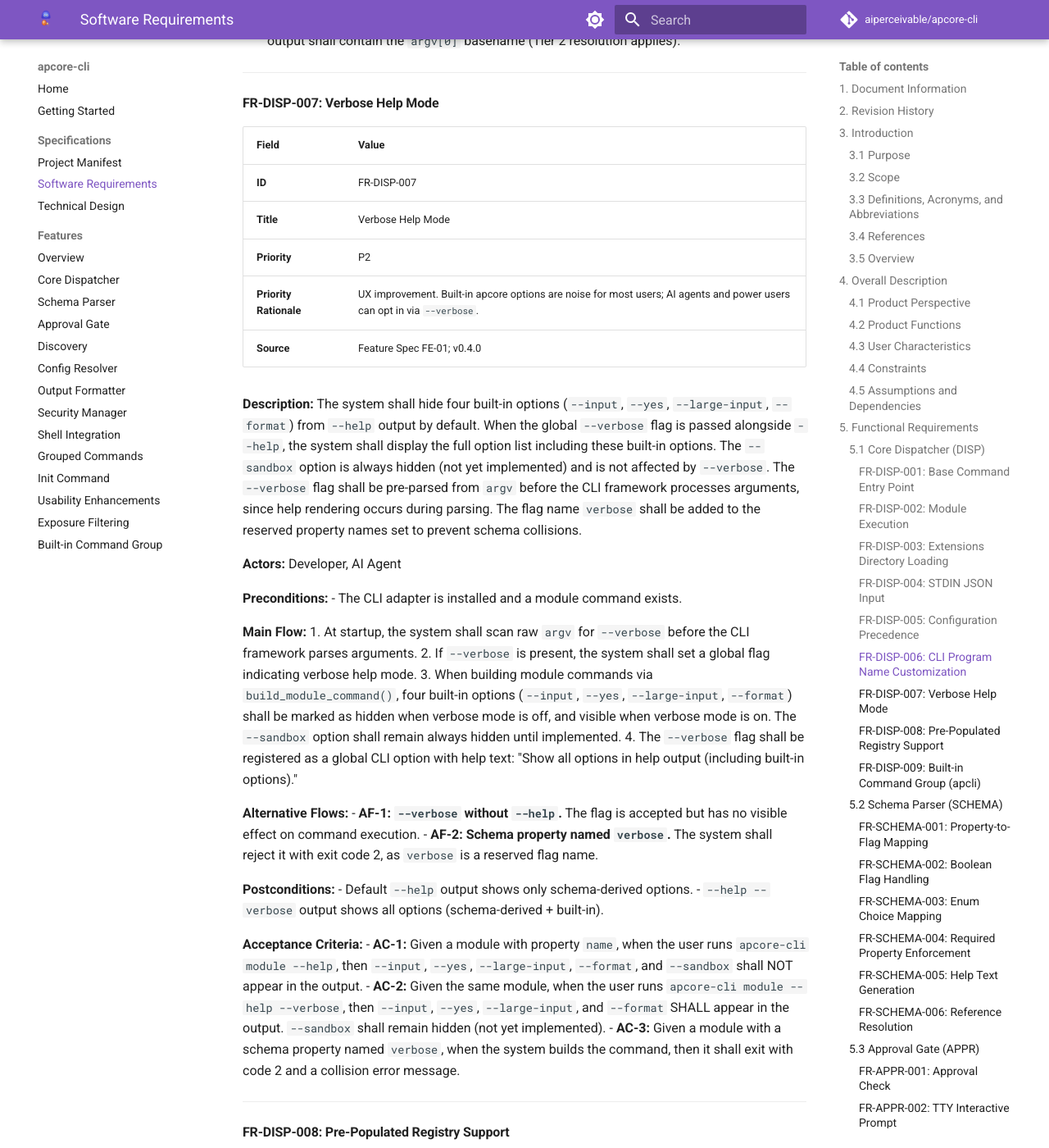
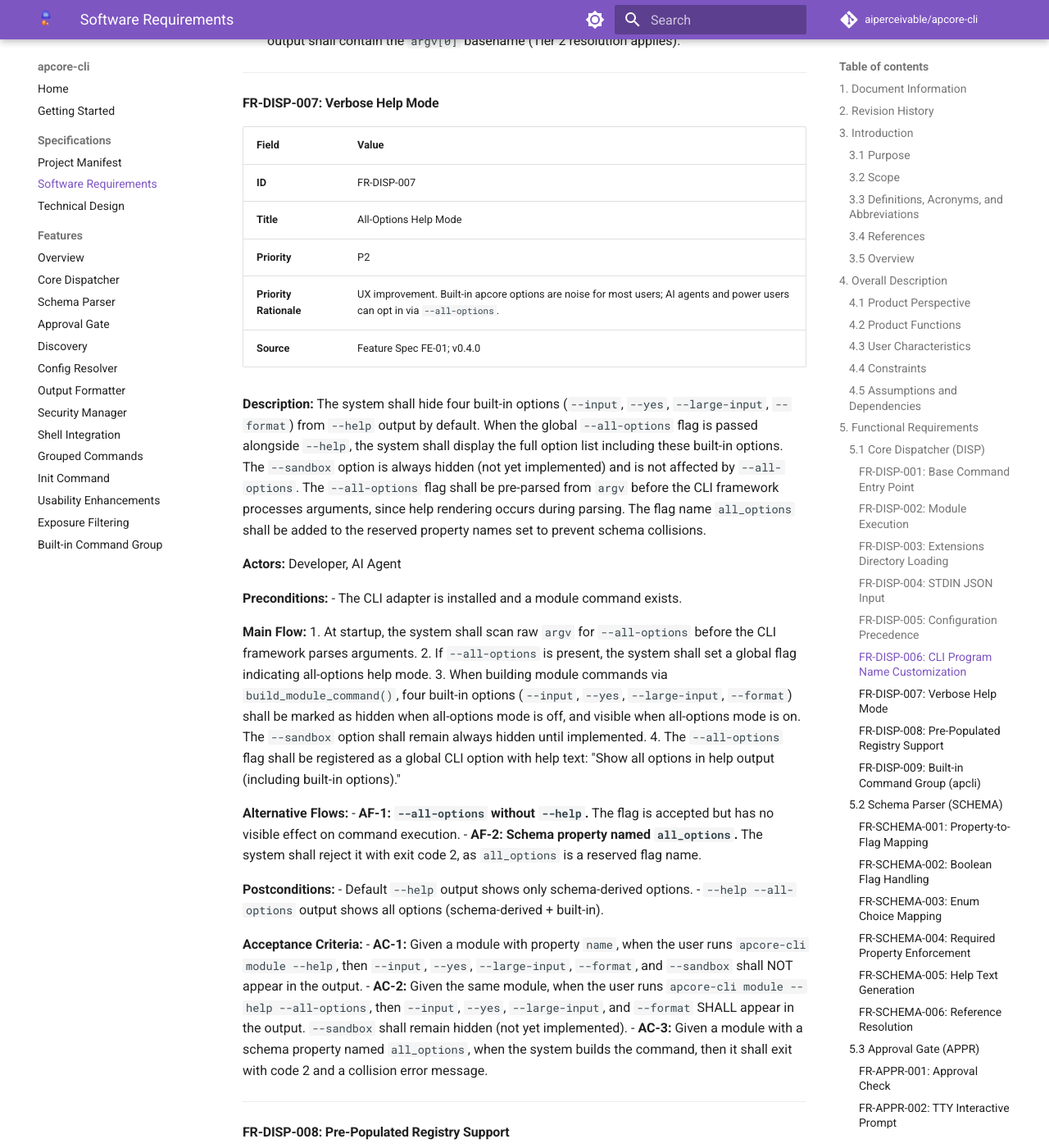
Before and after one commit to aiperceivable/apcore-cli, an MkDocs documentation site: the page built from docs/srs.md, in a window 1280 px wide and 1400 px high, scrolled down 16317 px. Shown: the whole window at 82% size. Built offline with MkDocs 1.6.1 and Material for MkDocs 9.7.7, drawn with Linux system fonts in a browser that asks for light colours; comment, search, counter and statistics services are not loaded; some of the changed text lies outside the part shown.

Commit message:
refactor: rename global --verbose flag to --all-options and update documentation and tests accordingly

```diff
--- a/docs/srs.md
+++ b/docs/srs.md
@@ -445,12 +445,12 @@ The system provides eight feature groups:
 | Field | Value |
 |-------|-------|
 | **ID** | FR-DISP-007 |
-| **Title** | Verbose Help Mode |
+| **Title** | All-Options Help Mode |
 | **Priority** | P2 |
-| **Priority Rationale** | UX improvement. Built-in apcore options are noise for most users; AI agents and power users can opt in via `--verbose`. |
+| **Priority Rationale** | UX improvement. Built-in apcore options are noise for most users; AI agents and power users can opt in via `--all-options`. |
 | **Source** | Feature Spec FE-01; v0.4.0 |
 
-**Description:** The system shall hide four built-in options (`--input`, `--yes`, `--large-input`, `--format`) from `--help` output by default. When the global `--verbose` flag is passed alongside `--help`, the system shall display the full option list including these built-in options. The `--sandbox` option is always hidden (not yet implemented) and is not affected by `--verbose`. The `--verbose` flag shall be pre-parsed from `argv` before the CLI framework processes arguments, since help rendering occurs during parsing. The flag name `verbose` shall be added to the reserved property names set to prevent schema collisions.
+**Description:** The system shall hide four built-in options (`--input`, `--yes`, `--large-input`, `--format`) from `--help` output by default. When the global `--all-options` flag is passed alongside `--help`, the system shall display the full option list including these built-in options. The `--sandbox` option is always hidden (not yet implemented) and is not affected by `--all-options`. The `--all-options` flag shall be pre-parsed from `argv` before the CLI framework processes arguments, since help rendering occurs during parsing. The flag name `all_options` shall be added to the reserved property names set to prevent schema collisions.
 
 **Actors:** Developer, AI Agent
 
@@ -458,23 +458,23 @@ The system provides eight feature groups:
 - The CLI adapter is installed and a module command exists.
 
 **Main Flow:**
-1. At startup, the system shall scan raw `argv` for `--verbose` before the CLI framework parses arguments.
-2. If `--verbose` is present, the system shall set a global flag indicating verbose help mode.
-3. When building module commands via `build_module_command()`, four built-in options (`--input`, `--yes`, `--large-input`, `--format`) shall be marked as hidden when verbose mode is off, and visible when verbose mode is on. The `--sandbox` option shall remain always hidden until implemented.
-4. The `--verbose` flag shall be registered as a global CLI option with help text: "Show all options in help output (including built-in options)."
-
-**Alternative Flows:**
-- **AF-1: `--verbose` without `--help`.** The flag is accepted but has no visible effect on command execution.
-- **AF-2: Schema property named `verbose`.** The system shall reject it with exit code 2, as `verbose` is a reserved flag name.
+1. At startup, the system shall scan raw `argv` for `--all-options` before the CLI framework parses arguments.
+2. If `--all-options` is present, the system shall set a global flag indicating all-options help mode.
+3. When building module commands via `build_module_command()`, four built-in options (`--input`, `--yes`, `--large-input`, `--format`) shall be marked as hidden when all-options mode is off, and visible when all-options mode is on. The `--sandbox` option shall remain always hidden until implemented.
+4. The `--all-options` flag shall be registered as a global CLI option with help text: "Show all options in help output (including built-in options)."
+
+**Alternative Flows:**
+- **AF-1: `--all-options` without `--help`.** The flag is accepted but has no visible effect on command execution.
+- **AF-2: Schema property named `all_options`.** The system shall reject it with exit code 2, as `all_options` is a reserved flag name.
 
 **Postconditions:**
 - Default `--help` output shows only schema-derived options.
-- `--help --verbose` output shows all options (schema-derived + built-in).
+- `--help --all-options` output shows all options (schema-derived + built-in).
 
 **Acceptance Criteria:**
 - **AC-1:** Given a module with property `name`, when the user runs `apcore-cli module --help`, then `--input`, `--yes`, `--large-input`, `--format`, and `--sandbox` shall NOT appear in the output.
-- **AC-2:** Given the same module, when the user runs `apcore-cli module --help --verbose`, then `--input`, `--yes`, `--large-input`, and `--format` SHALL appear in the output. `--sandbox` shall remain hidden (not yet implemented).
-- **AC-3:** Given a module with a schema property named `verbose`, when the system builds the command, then it shall exit with code 2 and a collision error message.
+- **AC-2:** Given the same module, when the user runs `apcore-cli module --help --all-options`, then `--input`, `--yes`, `--large-input`, and `--format` SHALL appear in the output. `--sandbox` shall remain hidden (not yet implemented).
+- **AC-3:** Given a module with a schema property named `all_options`, when the system builds the command, then it shall exit with code 2 and a collision error message.
 
 ---
 
@@ -535,7 +535,7 @@ The system provides eight feature groups:
 | **Priority Rationale** | Required for every branded/embedded CLI. Without this, built-in commands pollute the root namespace, colliding with business-command verbs (`list`, `init`, `describe`) and exposing developer-only tooling to end users. Also required for the retirement of the brittle `BUILTIN_COMMANDS` collision-check mechanism. |
 | **Source** | Feature Spec FE-13; v0.7.0 |
 
-**Description:** The system shall relocate all apcore-cli-provided commands (`list`, `describe`, `exec`, `init`, `validate`, `health`, `usage`, `enable`, `disable`, `reload`, `config`, `completion`, `describe-pipeline`) under a single reserved group named `apcli`. The root level shall retain only universally recognized meta-commands and flags (`help`, `--help`, `--version`, `--verbose`, `--man`, `--log-level`), plus user business modules/groups. The system shall accept an `apcli` configuration (via `CliConfig` parameter or `apcore.yaml` key) that controls group-level visibility (`all`/`none`/`include`/`exclude`) and supports a `disable_env` opt-out to sever the `APCORE_CLI_APCLI` environment-variable override.
+**Description:** The system shall relocate all apcore-cli-provided commands (`list`, `describe`, `exec`, `init`, `validate`, `health`, `usage`, `enable`, `disable`, `reload`, `config`, `completion`, `describe-pipeline`) under a single reserved group named `apcli`. The root level shall retain only universally recognized meta-commands and flags (`help`, `--help`, `--version`, `--all-options`, `--man`, `--log-level`), plus user business modules/groups. The system shall accept an `apcli` configuration (via `CliConfig` parameter or `apcore.yaml` key) that controls group-level visibility (`all`/`none`/`include`/`exclude`) and supports a `disable_env` opt-out to sever the `APCORE_CLI_APCLI` environment-variable override.
 
 **Actors:** Framework Developer, End User
 
@@ -571,7 +571,7 @@ The system provides eight feature groups:
 - **AC-5:** Given `apcli: {mode: none, disable_env: true}` and `APCORE_CLI_APCLI=show`, when the user runs `<cli> --help`, then the `apcli` group shall remain hidden.
 - **AC-6:** Given `create_cli(apcli=False)` and `APCORE_CLI_APCLI=show`, when the user runs `<cli> --help`, then the `apcli` group shall remain hidden (Tier 1 precedence).
 - **AC-7:** Given a business module whose CLI top-level name or group name is `apcli`, when the CLI is built, then the system shall exit with code 2 and a reserved-name error.
-- **AC-8:** Given `registry` is injected (embedded mode), when `<cli> --help --verbose` is run, then `--extensions-dir`, `--commands-dir`, `--binding` shall NOT appear.
+- **AC-8:** Given `registry` is injected (embedded mode), when `<cli> --help --all-options` is run, then `--extensions-dir`, `--commands-dir`, `--binding` shall NOT appear.
 
 **Cross-language equivalents:**
 
@@ -1451,13 +1451,13 @@ The system shall provide `build_program_man_page()` and `configure_man_help()` a
 3. When the user invokes `{prog_name} --help --man`, the system pre-parses `--man` from argv before the CLI framework processes help.
 4. The system calls `build_program_man_page()` which iterates all visible commands (including downstream business commands), generating a complete roff man page with: TH, NAME, SYNOPSIS, DESCRIPTION, GLOBAL OPTIONS, COMMANDS (with nested subcommands and their options), ENVIRONMENT, EXIT CODES, SEE ALSO.
 5. The system writes the roff output to stdout and exits.
-6. Hidden options (from `--verbose` mode) are excluded from the man page by default.
+6. Hidden options (from `--all-options` mode) are excluded from the man page by default.
 
 **Alternative Flows:**
 
 - **AF-1: Unknown Command (single-command mode).** If the specified command does not exist, the system shall write to stderr: `Error: Unknown command '{command}'.` and exit with code 2.
 - **AF-2: `--man` without `--help`.** The `--man` flag is accepted but has no effect on command execution.
-- **AF-3: `--help --man --verbose`.** The man page includes all options (including built-in options that are normally hidden).
+- **AF-3: `--help --man --all-options`.** The man page includes all options (including built-in options that are normally hidden).
 
 **Postconditions:**
 - A man page in roff format is written to stdout.
```
Also changed, not shown: CHANGELOG.md (+2 -1 lines), README.md (+1 -1 lines), docs/features/builtin-group.md (+10 -10 lines), docs/features/core-dispatcher.md (+4 -4 lines), docs/features/schema-parser.md (+1 -1 lines), docs/features/shell-integration.md (+4 -4 lines), docs/tech-design.md (+5 -5 lines), 5 other files.
